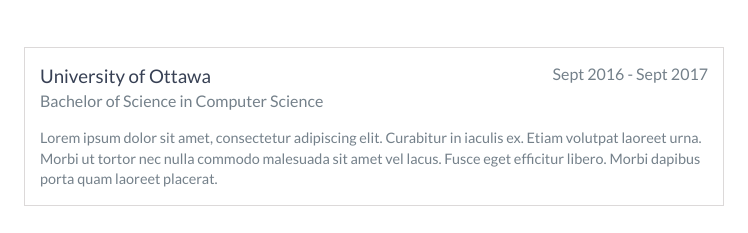
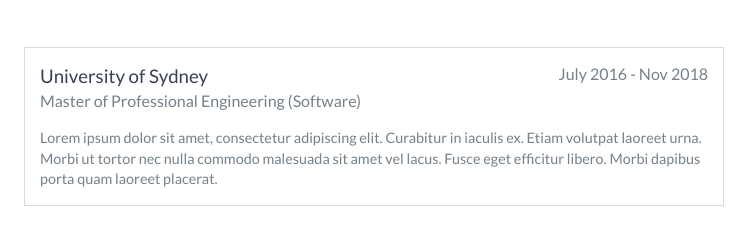
Before and after one commit to coolcode/meerkat-site, a website: page index.html in a window 1280 px wide. Shown: the part 1933-2166 px from the top of the page, 266-1014 px from the left. Drawn offline with nearby package versions, Linux system fonts and the light colour scheme.

Commit message:
:monkey_face:

```diff
--- a/index.html
+++ b/index.html
@@ -48,7 +48,7 @@
 
     <div id="lead">
         <div id="lead-content">
-            <h1>Ryan Fitzgerald</h1>
+            <h1>Bruce Lee</h1>
             <h2>Software Engineer</h2>
             <!-- <a href="#" class="btn-rounded-white">Download Resume</a> -->
         </div>
@@ -120,9 +120,9 @@
     <div id="education">
         <h2 class="heading">Education</h2>
         <div class="education-block">
-            <h3>University of Ottawa</h3>
-            <span class="education-date">Sept 2016 - Sept 2017</span>
-            <h4>Bachelor of Science in Computer Science</h4>
+            <h3>University of Sydney</h3>
+            <span class="education-date">July 2016 - Nov 2018</span>
+            <h4>Master of Professional Engineering (Software)</h4>
             <p>
                 Lorem ipsum dolor sit amet, consectetur adipiscing elit. Curabitur in iaculis ex. Etiam volutpat laoreet urna. Morbi ut tortor
                 nec nulla commodo malesuada sit amet vel lacus. Fusce eget efficitur libero. Morbi dapibus porta quam laoreet
```
